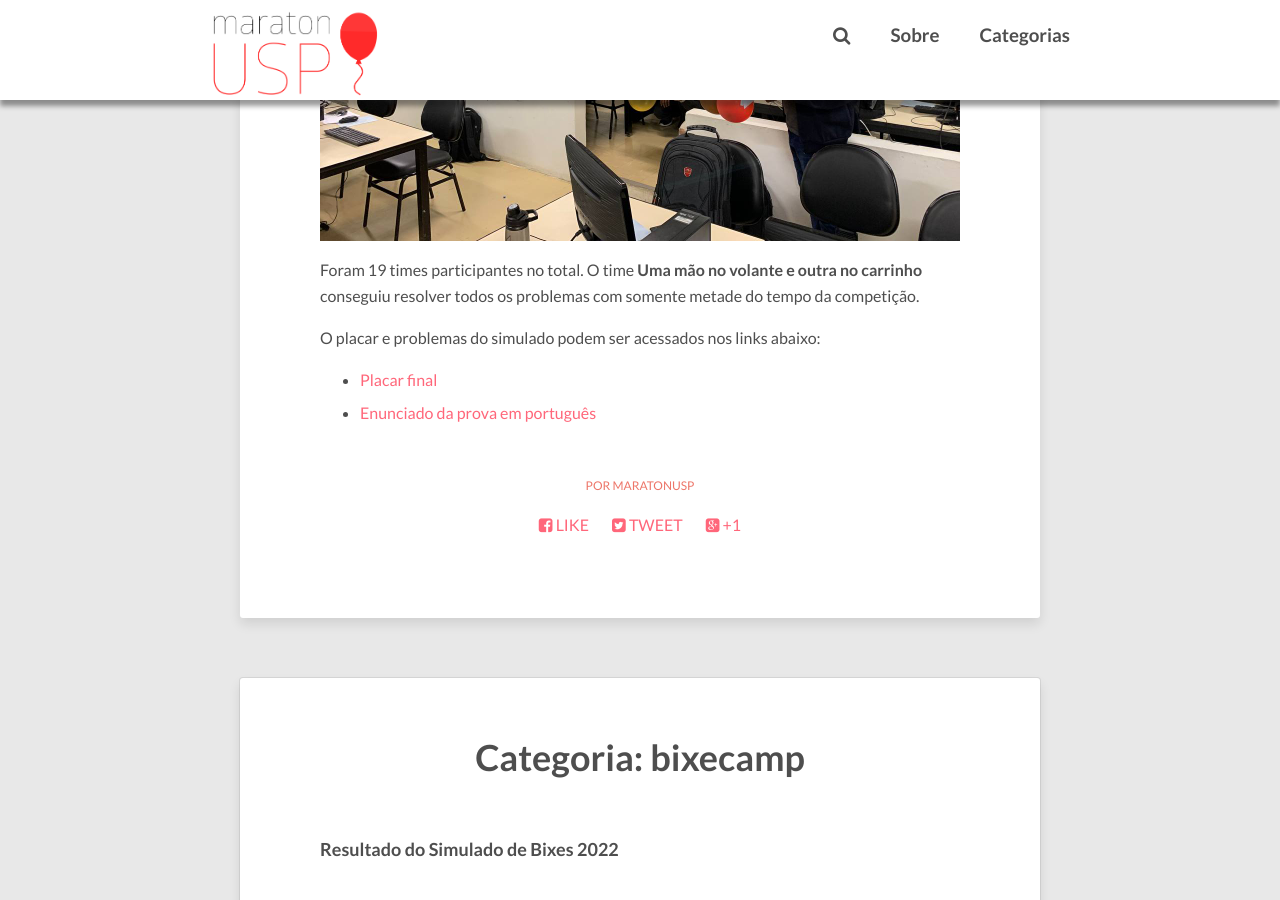
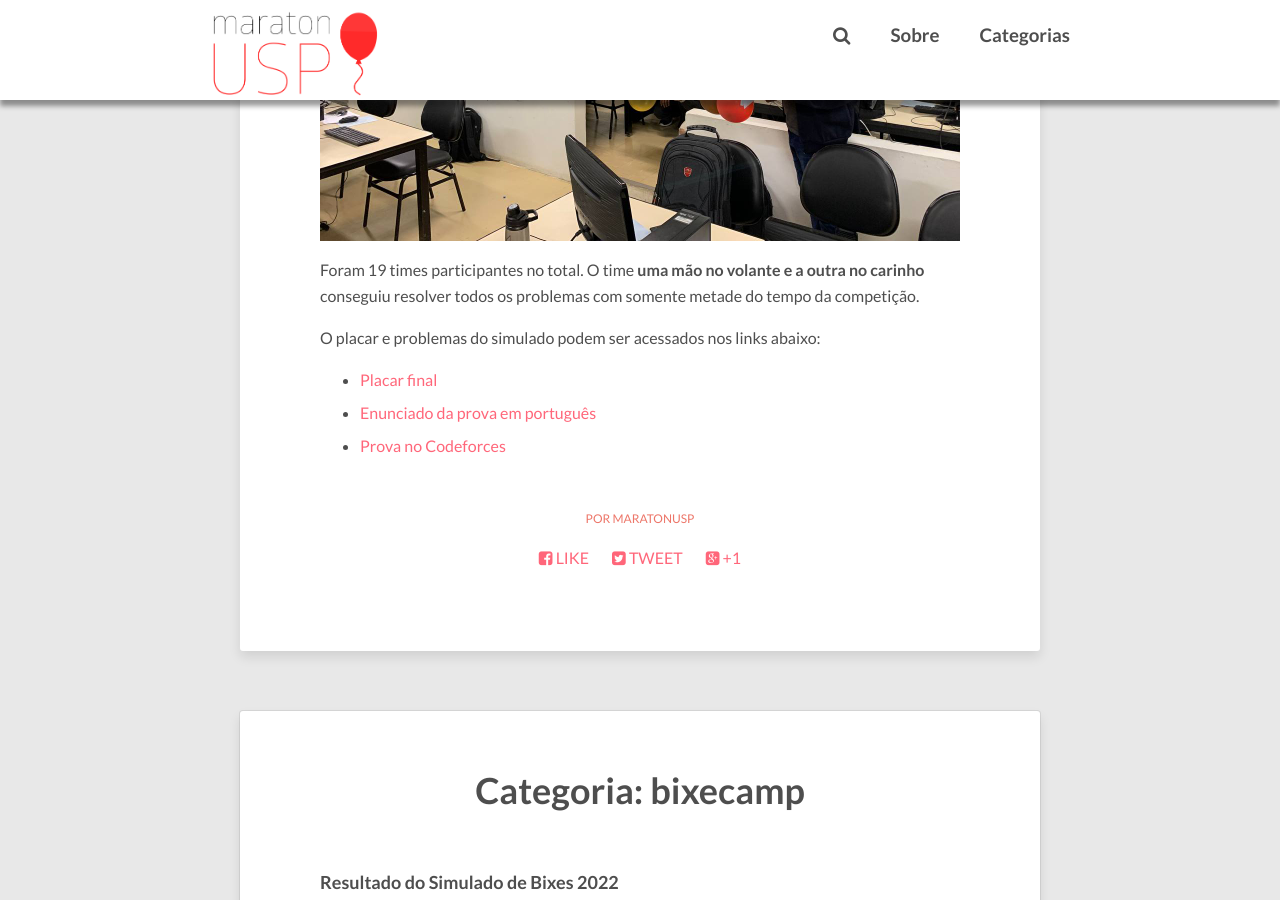
Before and after one commit to maratonusp/blog, a Jekyll site: the page built from _posts/2022-05-09-resultado-simulado-2022.md, in a window 1280 px wide and 900 px high, scrolled down 892 px. Built offline with Jekyll 4.4.1, drawn with Linux system fonts in a browser that asks for light colours; nearby versions of some CDN libraries; comment, search, counter and statistics services are not loaded.

Commit message:
Adiciona link para a prova no Codeforces (#34)

```diff
--- a/_posts/2022-05-09-resultado-simulado-2022.md
+++ b/_posts/2022-05-09-resultado-simulado-2022.md
@@ -11,10 +11,11 @@ Na última sexta-feira, foi realizado o VII Simulado de Ingressantes, competiç
 
 ![Bixes 2022]({{ site.baseurl }}/assets/post_files/2022-05-09-resultado-simulado-2022/simulado-bixes-2022.jpg)
 
-Foram 19 times participantes no total. O time **Uma mão no volante e outra no carrinho** conseguiu resolver todos os problemas com somente metade do tempo da competição.
+Foram 19 times participantes no total. O time **uma mão no volante e a outra no carinho** conseguiu resolver todos os problemas com somente metade do tempo da competição.
 
 O placar e problemas do simulado podem ser acessados nos links abaixo:
 
 <!-- - [Prova na gym do Codeforces](http://codeforces.com/gym/103683) -->
 - [Placar final]({{ site.baseurl }}/assets/post_files/2022-05-09-resultado-simulado-2022/placar-simulado-2022.png)
 - [Enunciado da prova em português]({{ site.baseurl }}/assets/post_files/2022-05-09-resultado-simulado-2022/enunciado-pt.pdf)
+- [Prova no Codeforces](https://codeforces.com/contestInvitation/048d3d7f8c75ad8b864d9b5c88fb189fe11ec118)
```
